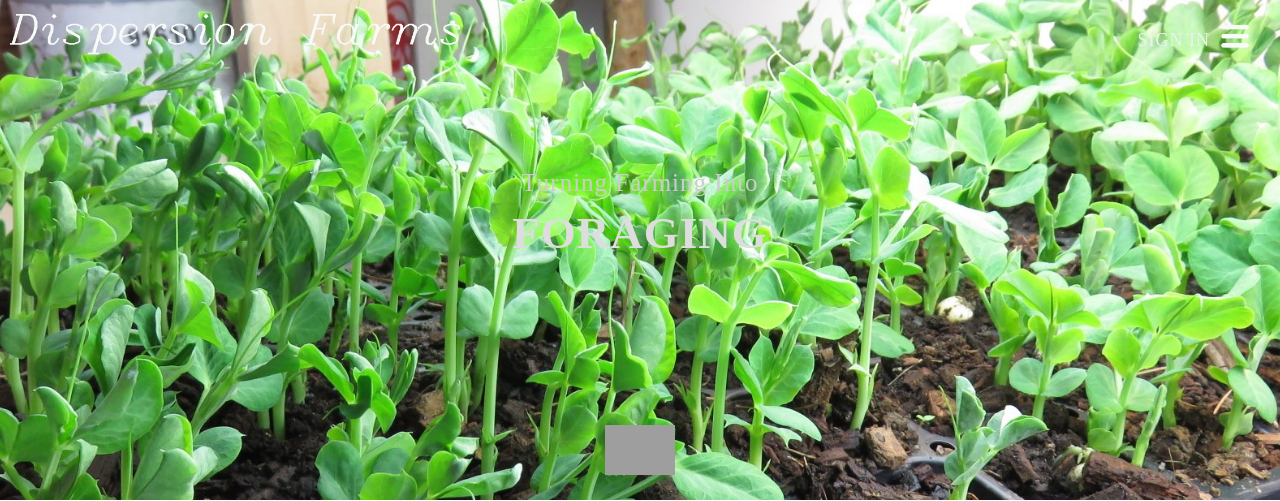
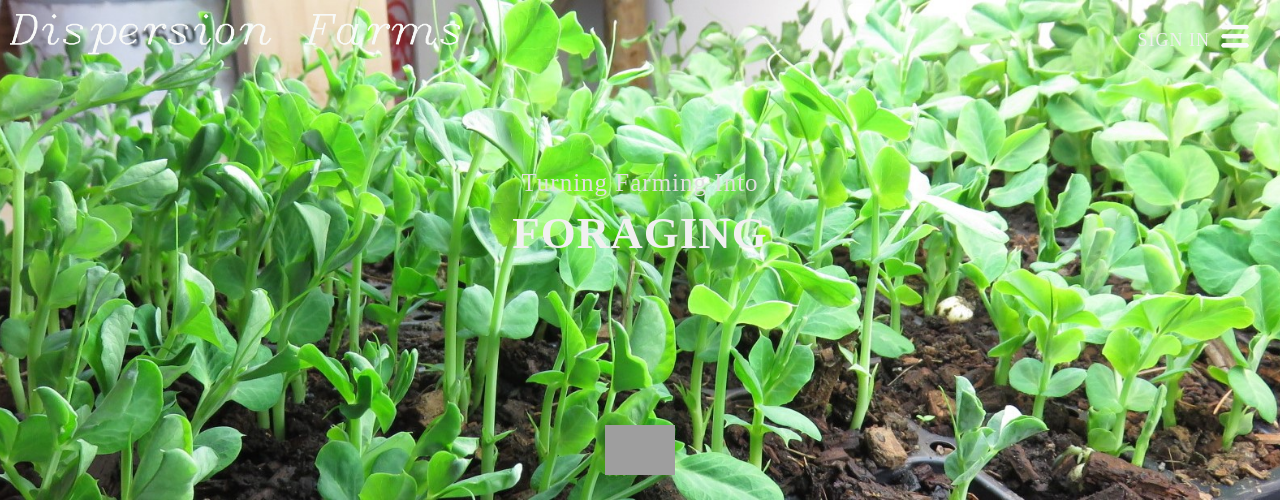
Before and after one commit to alexbob4444/dispersionfarms, a PHP site: page / in a window 1280 px wide. Shown: the top 501 px of the page. Run offline with PHP 8.4, Linux system fonts and the light colour scheme; grey boxes are pictures that could not be loaded.

Commit message:
Update style.css

```diff
--- a/style.css
+++ b/style.css
@@ -65,25 +65,27 @@ div.pageheadtextbd {
 	position:relative;
 	font-size:45px;
 	text-transform:uppercase;
-	color:#DDDDDD;
+	color:#F0F0F0;
 }
 div.pageheadtextsd {
 	position:relative;
 	top:170px; left:0px;
 	width:100%;
 	font-size:25px;
-	color:#CCCCCC;
+	color:#E0E0E0;
 }
 div.pageheadtextbm {
 	position:relative;
 	font-size:40px;
 	text-transform:uppercase;
+	color:#F0F0F0;
 }
 div.pageheadtextsm {
 	position:relative;
 	top:100px; left:0px;
 	width:100%;
 	font-size:20px;
+	color:#E0E0E0;
 }
 
 
```
